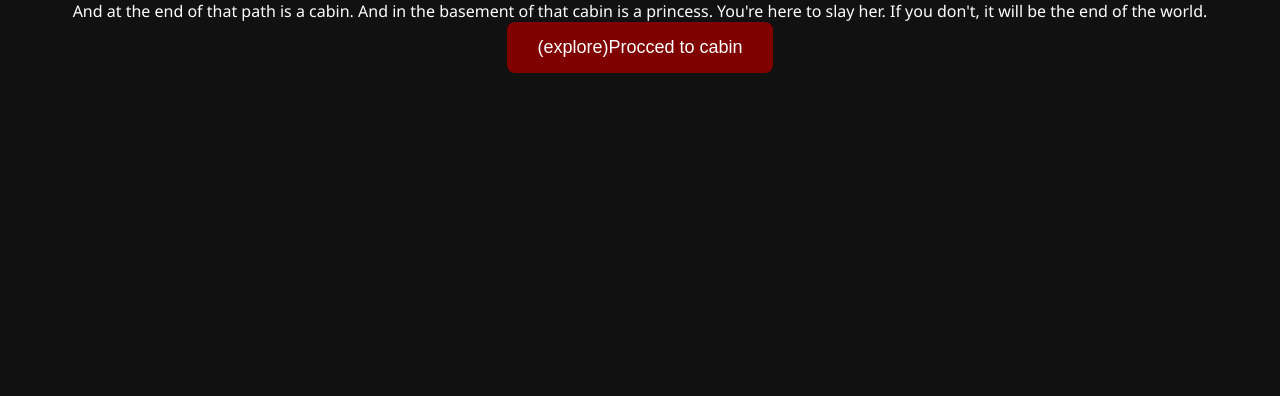
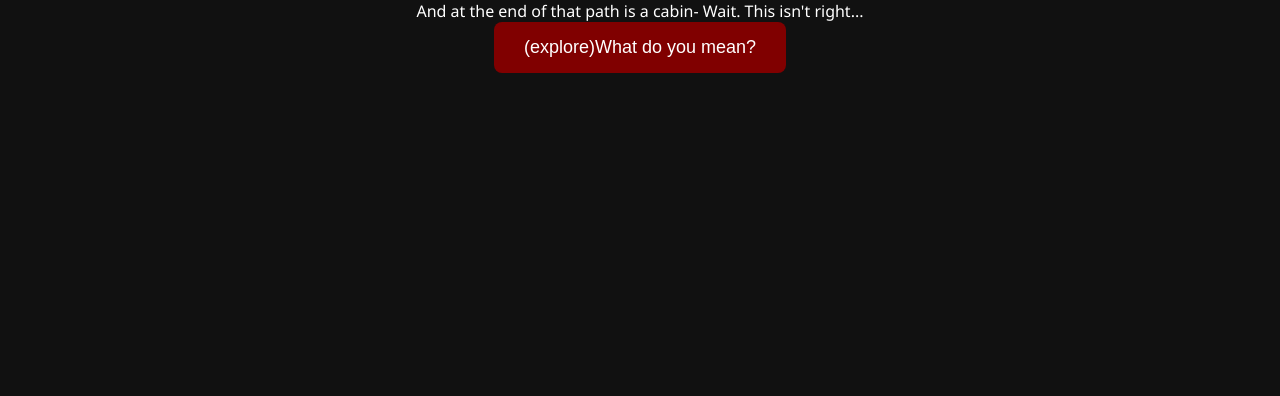
Before and after one commit to lucyk-paranoia-boo/paranoia.boo, a plain HTML site: page index.html in a window 1280 px wide. Shown: the part 404-800 px from the top of the page. Drawn offline with Linux system fonts and the light colour scheme; files that its build step writes are made by us from their sources.

Commit message:
Update index.html

```diff
--- a/index.html
+++ b/index.html
@@ -37,8 +37,8 @@
 <body>
     <div>
         <h1>You're on a path in the woods.</h1>
-        <p>And at the end of that path is a cabin. And in the basement of that cabin is a princess. You're here to slay her. If you don't, it will be the end of the world. </p>
-        <button onclick="goToMain()">(explore)Procced to cabin</button>
+        <p>And at the end of that path is a cabin- Wait. This isn't right...</p>
+        <button onclick="goToMain()">(explore)What do you mean?</button>
     </div>
 
     <script>
```
